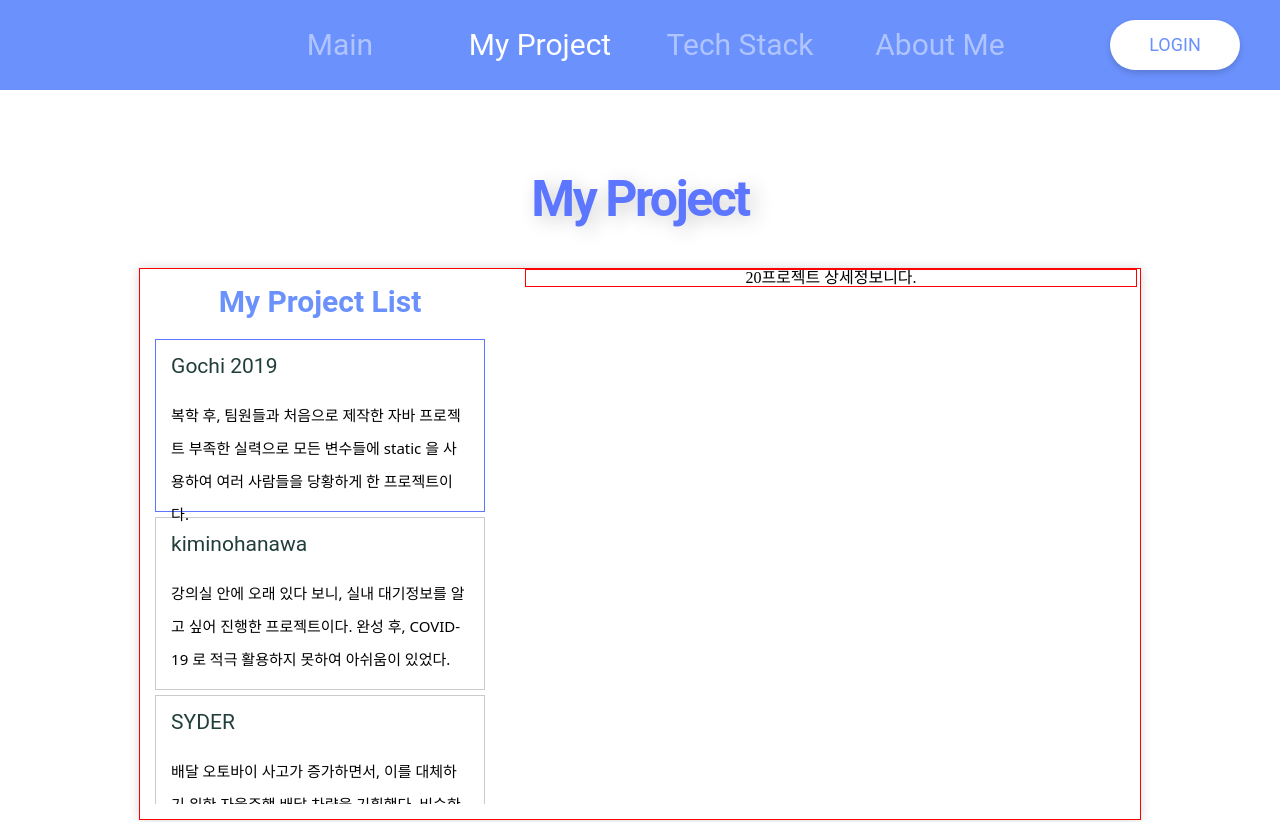
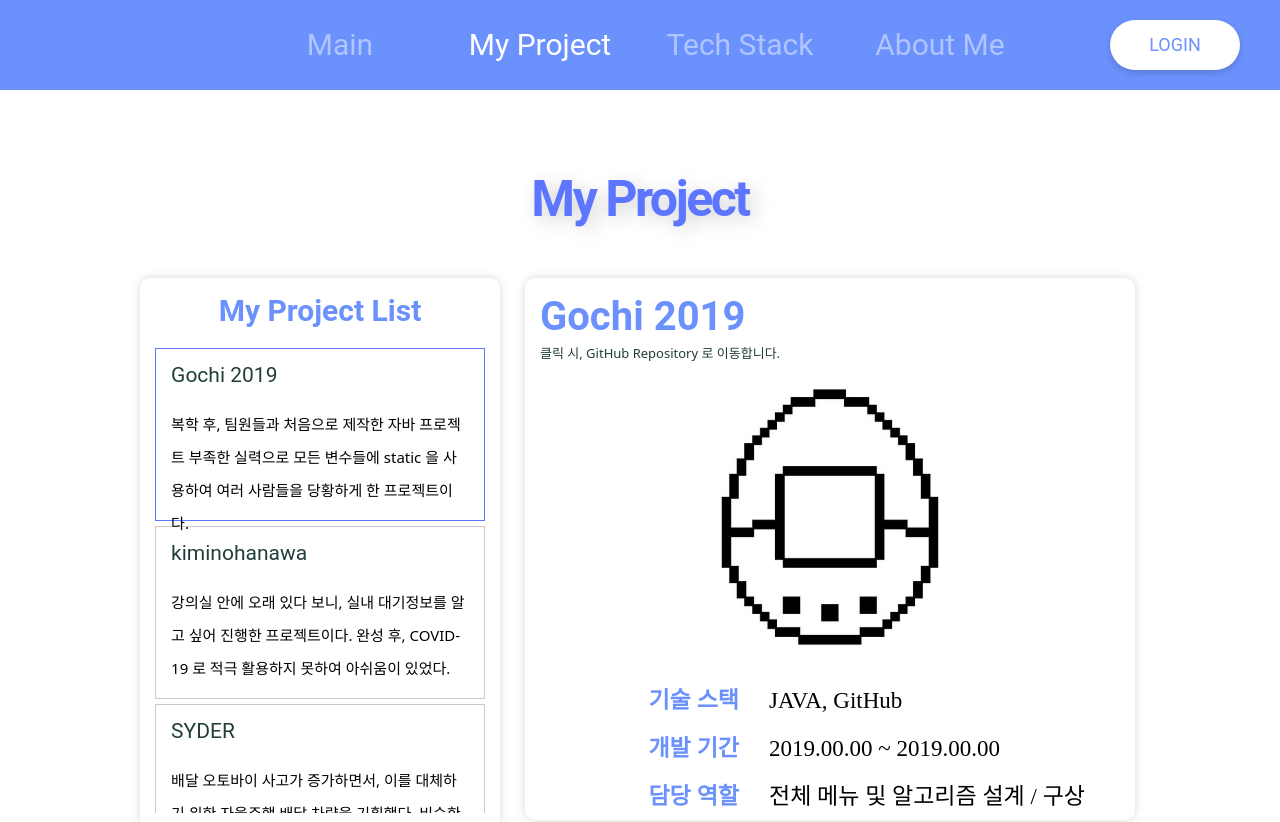
Before and after one commit to JeongJaeSoon/my-portfolio-site, a React (Create React App) app in the folder src/web/: page /project in a window 1280 px wide. Shown: the top 822 px of the page. Built offline with nearby package versions, Linux system fonts and the light colour scheme.

Commit message:
[publishing] 프로젝트 목록 조회

```diff
--- a/src/web/src/components/Project/Home.css
+++ b/src/web/src/components/Project/Home.css
@@ -1,22 +1,22 @@
 .project-home {
+  width: 1000px;
+  margin: 0 auto;
   overflow: hidden;
-  box-shadow: 0 0 10px 0 rgba(0, 0, 0, 0.16);
-  border: 1px solid red;
-  width: 1000px;
-  height: 550px;
-  margin: 0 auto;
+  padding: 10px;
 }
 
 .project-home > div {
+  width: 1000px;
+  height: 550px;
   float: left;
+  border-radius: 10px;
+  box-shadow: 0 0 10px 0 rgba(0, 0, 0, 0.16);
 }
 
 .project .list {
   box-sizing: border-box;
   width: 360px;
-
   padding: 15px 10px;
-  border-radius: 10px;
 }
 
 .project .list .list-title {
@@ -83,6 +83,84 @@
 
 .project .view {
   width: 610px;
+  height: 100%;
   margin-left: 25px;
-  border: 1px solid red;
 }
+
+.project .view .head {
+  height: 80px;
+}
+
+.project .view .head > div {
+  box-sizing: border-box;
+  height: inherit;
+  padding: 15px;
+  float: left;
+}
+
+.project .view .head .left {
+  width: 70%;
+  text-align: left;
+}
+
+.project .view .head .left .title {
+  font-family: Roboto, sans-serif;
+  font-size: 40px;
+  font-weight: 700;
+  line-height: 1.18;
+  color: #6b91fd;
+}
+
+.project .view .head .left .url {
+  font-family: Noto Sans, sans-serif;
+  font-size: 13px;
+  font-weight: 300;
+  line-height: 2.15;
+  color: #213e3b;
+}
+
+.project .view .head .right {
+  width: 30%;
+}
+
+.project .view .head .right a {
+  display: inline-block;
+  width: 30%;
+  font-family: Noto Sans, sans-serif;
+  font-size: 20px;
+  font-weight: 300;
+  line-height: 2.15;
+  text-align: right;
+  color: #213e3b;
+}
+
+.project .view .section .img {
+  margin: 30px auto;
+  width: 258px;
+  height: 258px;
+  background: url("../../img/gochi-test.jpg") center/258px no-repeat;
+}
+
+.project .view .section .info li span {
+  box-sizing: border-box;
+  display: inline-block;
+  font-size: 23px;
+  line-height: 2;
+  height: 46px;
+}
+
+.project .view .section .info li .title {
+  box-sizing: border-box;
+  width: 40%;
+  padding-right: 30px;
+  font-family: Noto Sans, sans-serif;
+  font-weight: 700;
+  color: #6b91fd;
+  text-align: right;
+}
+
+.project .view .section .info li .value {
+  width: 60%;
+  font-weight: 300;
+  text-align: left;
+}
--- a/src/web/src/components/Project/Home.js
+++ b/src/web/src/components/Project/Home.js
@@ -1,4 +1,5 @@
 import React from "react";
+import { Redirect } from "react-router-dom";
 import List from "./List";
 import View from "./View";
 import Title from "../Title";
@@ -27,20 +28,21 @@ const ProjectHome = ({ match }) => {
     },
   ];
 
-  console.log(match.params.projectId || projects[0].id, "ddd");
   const projectId = match.params.projectId || projects[0].id;
-  // const [projectId, setProjectId] = useState(
-  //   match.params.projectId || projects[0].id,
-  // );
-  console.log(projectId, "aaa");
 
   return (
     <>
-      <Title titleName="My Project" />
-      <div className="project-home">
-        <List projects={projects} projectId={projectId} />
-        <View projectId={projectId} />
-      </div>
+      {isNaN(projectId) ? (
+        <Redirect path="/project/*" to="/project" />
+      ) : (
+        <>
+          <Title titleName="My Project" />
+          <div className="project-home">
+            <List projects={projects} projectId={projectId} />
+            <View projectId={projectId} />
+          </div>
+        </>
+      )}
     </>
   );
 };
--- a/src/web/src/components/Project/List.js
+++ b/src/web/src/components/Project/List.js
@@ -2,7 +2,6 @@ import React from "react";
 import { Link } from "react-router-dom";
 
 const ProjectList = ({ projects, projectId }) => {
-  console.log(projectId);
   return (
     <div className="list">
       <div className="list-title">My Project List</div>
--- a/src/web/src/components/Project/View.js
+++ b/src/web/src/components/Project/View.js
@@ -1,7 +1,62 @@
 import React from "react";
+import { Link } from "react-router-dom";
 
 const ProjectView = ({ projectId }) => {
-  return <div className="view">{projectId}프로젝트 상세정보니다.</div>;
+  const { id, title, url, stack, date, role } = {
+    id: projectId,
+    title: "Gochi 2019",
+    url: "https://github.com/JeongJaeSoon/Gochi-2019_Java-project",
+    stack: ["JAVA", "GitHub"],
+    date: "2019.00.00 ~ 2019.00.00",
+    role: "전체 메뉴 및 알고리즘 설계 / 구상",
+  };
+  const isLogin = localStorage.getItem("token");
+
+  return (
+    <div className="view">
+      <div className="head">
+        <div className="left">
+          <p className="title">{title}</p>
+          <a target="_blank" rel="noreferrer" href={url} className="url">
+            클릭 시, GitHub Repository 로 이동합니다.
+          </a>
+        </div>
+        <div className="right">
+          {isLogin ? (
+            <>
+              <Link to="/project/create">추가</Link>
+              <Link to={`/project/modify/${id}`}>수정</Link>
+              <Link to={`/project/delete/${id}`}>삭제</Link>
+            </>
+          ) : (
+            ""
+          )}
+        </div>
+      </div>
+      <div className="section">
+        <div className="img"></div>
+        <ul className="info">
+          <li>
+            <span className="title">기술 스택</span>
+            <span className="value">
+              {stack.map((item, index) => {
+                if (index === stack.length - 1) return item;
+                return item + ", ";
+              })}
+            </span>
+          </li>
+          <li>
+            <span className="title">개발 기간</span>
+            <span className="value">{date}</span>
+          </li>
+          <li>
+            <span className="title">담당 역할</span>
+            <span className="value">{role}</span>
+          </li>
+        </ul>
+      </div>
+    </div>
+  );
 };
 
 export default ProjectView;
--- a/src/web/src/routes/Project.js
+++ b/src/web/src/routes/Project.js
@@ -1,5 +1,5 @@
 import React from "react";
-import { Route, Redirect, Switch } from "react-router-dom";
+import { Route, Switch } from "react-router-dom";
 import { Home, Store, Modify } from "../components/Project";
 import "./Project.css";
 
@@ -7,11 +7,10 @@ const Project = () => {
   return (
     <div className="project">
       <Switch>
+        <Route path="/project/create" component={Store} />
+        <Route path="/project/modify/:projectId" component={Modify} />
         <Route path="/project/:projectId" component={Home} />
         <Route path="/project/" component={Home} />
-        <Route path="/project/create" component={Store} />
-        <Route path="/project/modify/:projectId" component={Modify} />
-        <Redirect path="/project/*" to="/project" />
       </Switch>
     </div>
   );
```
Also changed, not shown: src/web/src/img/gochi-test.jpg (added).
